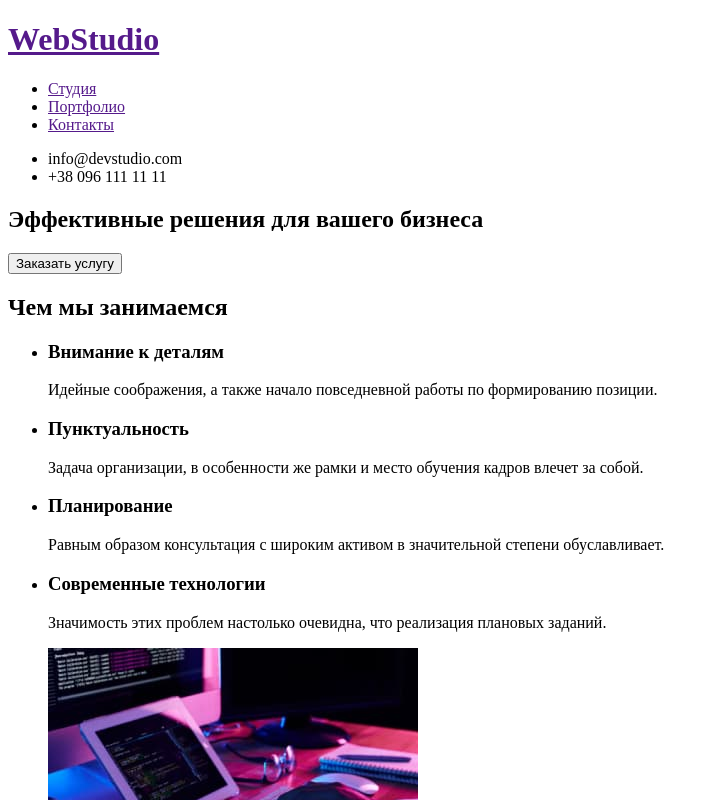
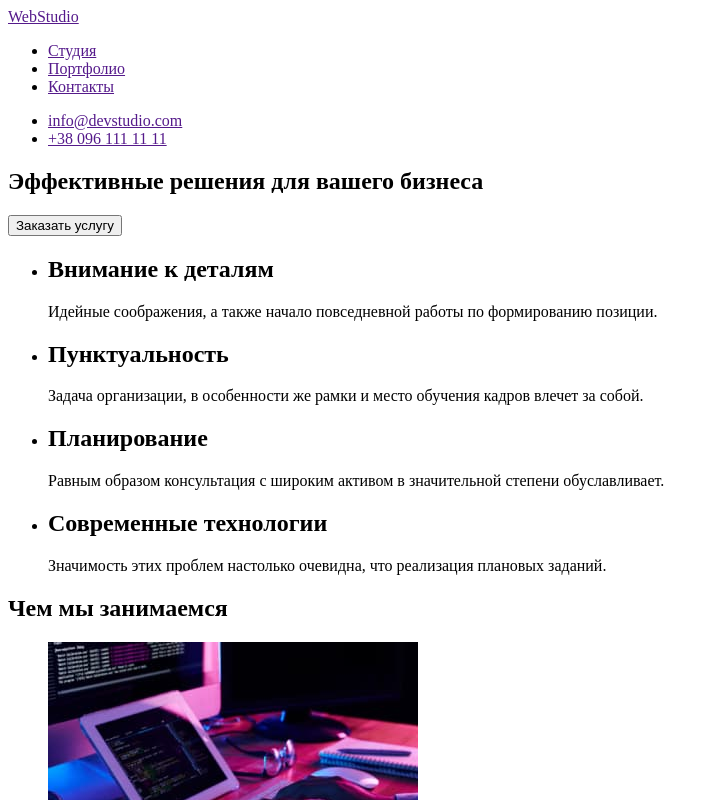
Before and after one commit to YevheniiProshkin/goit-markup-hw-01, a plain HTML site: page index.html in a window 1280 px wide. Shown: the top 800 px of the page, without its empty margins (0-719 px from the left). Drawn offline with Linux system fonts and the light colour scheme.

Commit message:
переделал первый урок

```diff
--- a/index.html
+++ b/index.html
@@ -8,10 +8,9 @@
     <link rel="stylesheet" href="css/style.css">
 </head>
 <body>
-
     <!--Шапка-->
     <header>
-       <H1><a href="">WebStudio</a></H1>
+        <a href="">WebStudio</a>
             <nav>
                 <ul>
                     <li><a href="">Студия</a></li>
@@ -20,37 +19,40 @@
                 </ul>
             </nav>
                 <ul>
-                    <li><a href=""></a>info@devstudio.com</li>
-                    <li><a href=""></a>+38 096 111 11 11</li>
+                    <li><a href="">info@devstudio.com</a></li>
+                    <li><a href="">+38 096 111 11 11</a></li>
                 </ul>
     </header>
     <main>
         <!--Заказ услуг-->
         <section>
-            <h2>Эффективные решения для вашего бизнеса</h2>
+            <h1>Эффективные решения для вашего бизнеса</h1>
             <button type="button">Заказать услугу</button>
         </section>
         <!--Сфера деятельности-->
         <section>
-            <h2>Чем мы занимаемся</h2>
             <ul>
                 <li>
-                        <h3>Внимание к деталям</h3>
+                    <h2>Внимание к деталям</h2>
                     <p>Идейные соображения, а также начало повседневной работы по формированию позиции.</p>
                 </li>
                 <li>
-                        <h3>Пунктуальность</h3>
+                    <h2>Пунктуальность</h2>
                     <p>Задача организации, в особенности же рамки и место обучения кадров влечет за собой.</p>
                 </li>
                 <li>
-                        <h3>Планирование</h3>
+                    <h2>Планирование</h2>
                     <p>Равным образом консультация с широким активом в значительной степени обуславливает.</p>
                 </li>
                 <li>
-                        <h3>Современные технологии</h3>
+                    <h2>Современные технологии</h2>
                     <p>Значимость этих проблем настолько очевидна, что реализация плановых заданий.</p>
                 </li>
             </ul>
+        </section>
+        <!--Чем занимаются-->
+        <section>
+            <h2>Чем мы занимаемся</h2>
             <ul>
                 <li><img src="./img/img1.jpg" alt="картинка с кодом" width="370"></li>
                 <li><img src="./img/img2.jpg" alt="картинка с адаптивность" width="370"></li>
@@ -86,11 +88,11 @@
     </main>
     <!--Подвал-->
     <footer>
-        <h2><a href=""></a>WebStudio</h2>
-            <address><a href=""></a> г. Киев, пр-т Леси Украинки, 26</address>
+        <a href="">WebStudio</a>
+            <address><a href="">г. Киев, пр-т Леси Украинки, 26</a></address>
             <ul>
-                <li><a href=""></a>info@example.com</li>
-                <li><a href=""></a>+38 099 111 11 11</li>
+                <li><a href="">info@example.com</a></li>
+                <li><a href="">+38 099 111 11 11</a></li>
             </ul>
     </footer>
 </body>
```
Lines whose indentation alone changed are shown as unchanged.
